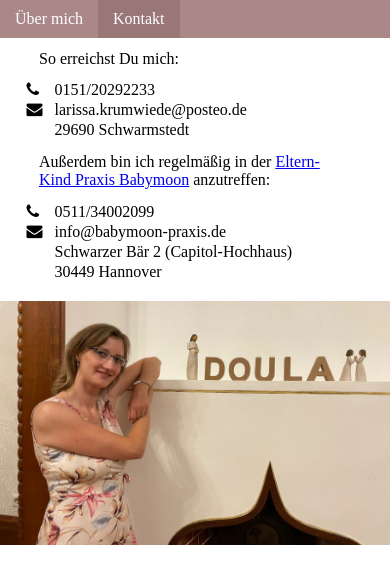
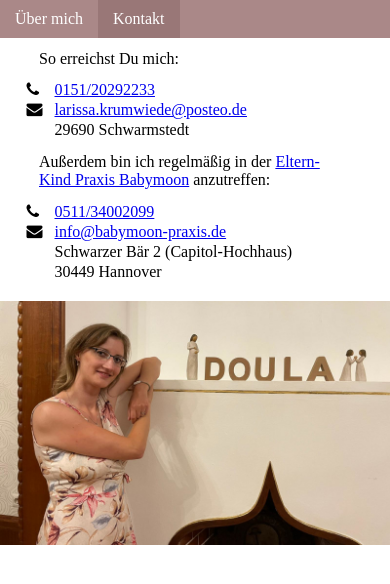
Before and after one commit to doula-larissa/doula-larissa.github.io, a plain HTML site: page contact.html in a window 390 px wide. Drawn offline with Linux system fonts and the light colour scheme; a web font is replaced by a local one.

Commit message:
Make phone and mail link in contact page

```diff
--- a/contact.html
+++ b/contact.html
@@ -22,11 +22,11 @@
 			<table>
 				<tr>
 					<td><i class="fa fa-phone"></i></td>
-					<td>0151/20292233</td>
+					<td><a href="tel:015120292233">0151/20292233</a></td>
 				</tr>
 				<tr>
 					<td><i class="fa fa-envelope"></i></td>
-					<td>larissa.krumwiede@posteo.de</td>
+					<td><a href="mailto:larissa.krumwiede@posteo.de" target="_blank">larissa.krumwiede@posteo.de</a></td>
 				</tr>
 				<tr>
 					<td></td>
@@ -41,11 +41,11 @@
 			<table>
 				<tr>
 					<td><i class="fa fa-phone"></i></td>
-					<td>0511/34002099</td>
+					<td><a href="tel:051134002099">0511/34002099</a></td>
 				</tr>
 				<tr>
 					<td><i class="fa fa-envelope"></i></td>
-					<td>info@babymoon-praxis.de</td>
+					<td><a href="mailto:info@babymoon-praxis.de" target="_blank">info@babymoon-praxis.de</a></td>
 				</tr>
 				<tr>
 					<td></td>
```
